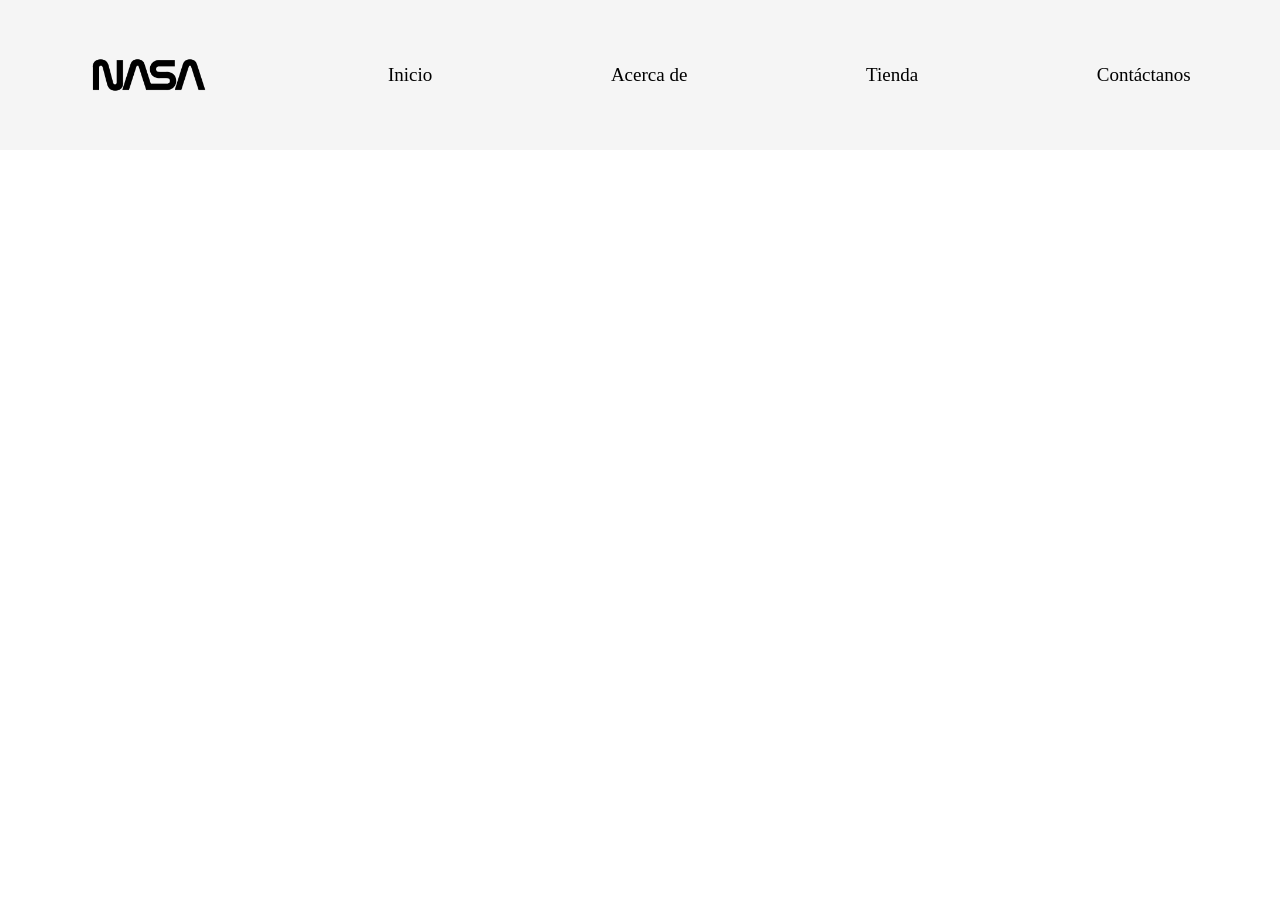
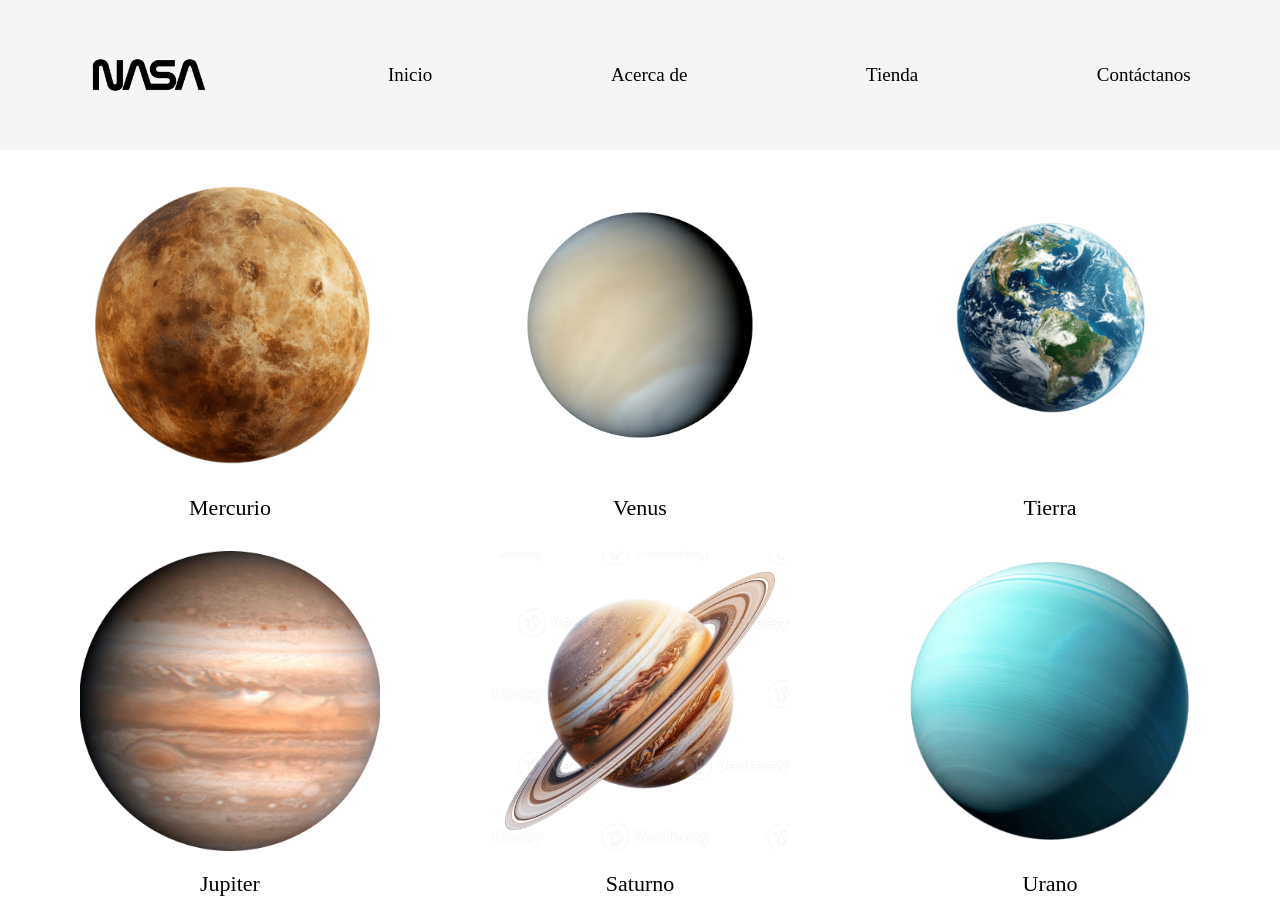
Before and after one commit to OrlandoVsquezz/Practica-flex, a plain HTML site: page index.html in a window 1280 px wide. Shown: the top 924 px of the page. Before the commit the page ends 800 px from the top, so only its background shows below. Drawn offline with Linux system fonts and the light colour scheme.

Commit message:
Practica terminada

```diff
--- a/css/style.css
+++ b/css/style.css
@@ -29,3 +29,30 @@
     scale: 1.1; /* Aumentar el tamaño del enlace */
     transition: 0.6s; /* Tiempo de duración de la animación */
 }
+
+.card img{
+    width: 300px; /* Ancho */
+    height: 300px; /* Alto */
+    object-fit: cover; /* Para que la imagen no se aplaste */
+    border-radius: 20px; /*Bordes redondeados */
+}
+
+.card h3{
+    font-size: 22px;
+    font-weight: 400;
+}
+
+.card{
+    display: flex;
+    flex-direction: column;
+    align-items: center; /* Alineación horizontal */
+    gap: 20px; /* Separación del texto y la imagen */
+}
+
+.cards {
+    display: flex;
+    justify-content: space-evenly; /* Alineación horizontal */
+    gap: 30px; /* Separación entre los elementos */
+    margin-top: 25px; /* Para separar las tarjetas del menú */
+    flex-wrap: wrap;
+}
--- a/index.html
+++ b/index.html
@@ -8,6 +8,7 @@
     <link rel="shortcut icon" href="img/logo.png" type="image/x-icon">
 </head>
 <body>
+
     <nav>
         <img src="img/logo.png" alt="">
         <a href="#">Inicio</a>
@@ -15,5 +16,50 @@
         <a href="#">Tienda</a>
         <a href="#">Contáctanos</a>
     </nav>
+
+    <section class="cards">
+
+        <div class="card">
+            <img src="img/Mercurio.png" alt="Mercurio">
+            <h3>Mercurio</h3>
+        </div>
+
+        <div class="card">
+            <img src="img/Venus.png" alt="Venus">
+            <h3>Venus</h3>
+        </div>
+
+        <div class="card">
+            <img src="img/tierra.png" alt="Tierra">
+            <h3>Tierra</h3>
+        </div>
+
+        <div class="card">
+            <img src="img/Jupiter.png" alt="Jupiter">
+            <h3>Jupiter</h3>
+        </div>
+
+        <div class="card">
+            <img src="img/Saturno.webp" alt="Saturno">
+            <h3>Saturno</h3>
+        </div>
+
+        <div class="card">
+            <img src="img/Urano.webp" alt="Urano">
+            <h3>Urano</h3>
+        </div>
+
+        <div class="card">
+            <img src="img/Neptuno.webp" alt="Neptuno">
+            <h3>Neptuno</h3>
+        </div>
+
+        <div class="card">
+            <img src="img/Pluton.png" alt="Pluton">
+            <h3>Plutón</h3>
+        </div>
+
+    </section>
+
 </body>
 </html>
```
